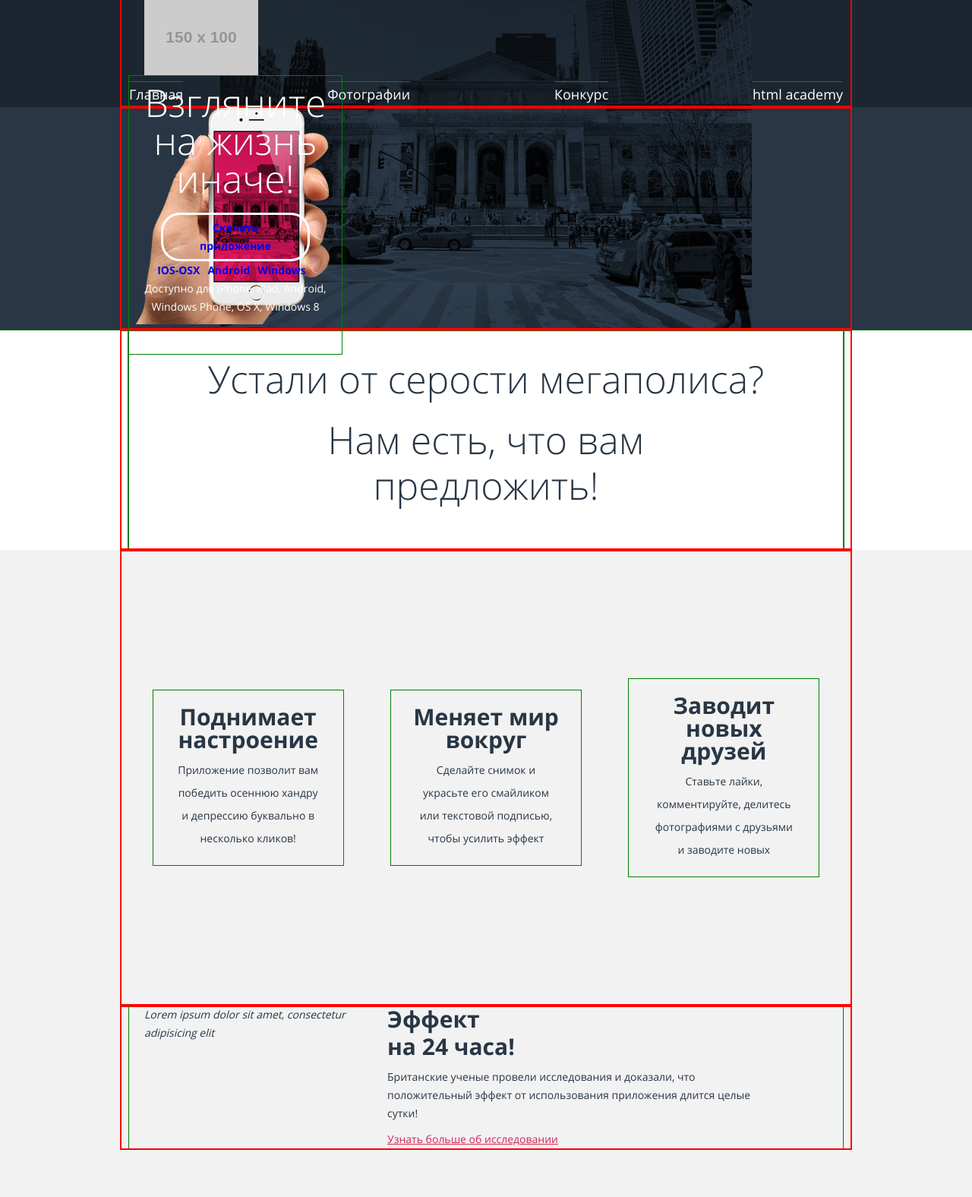
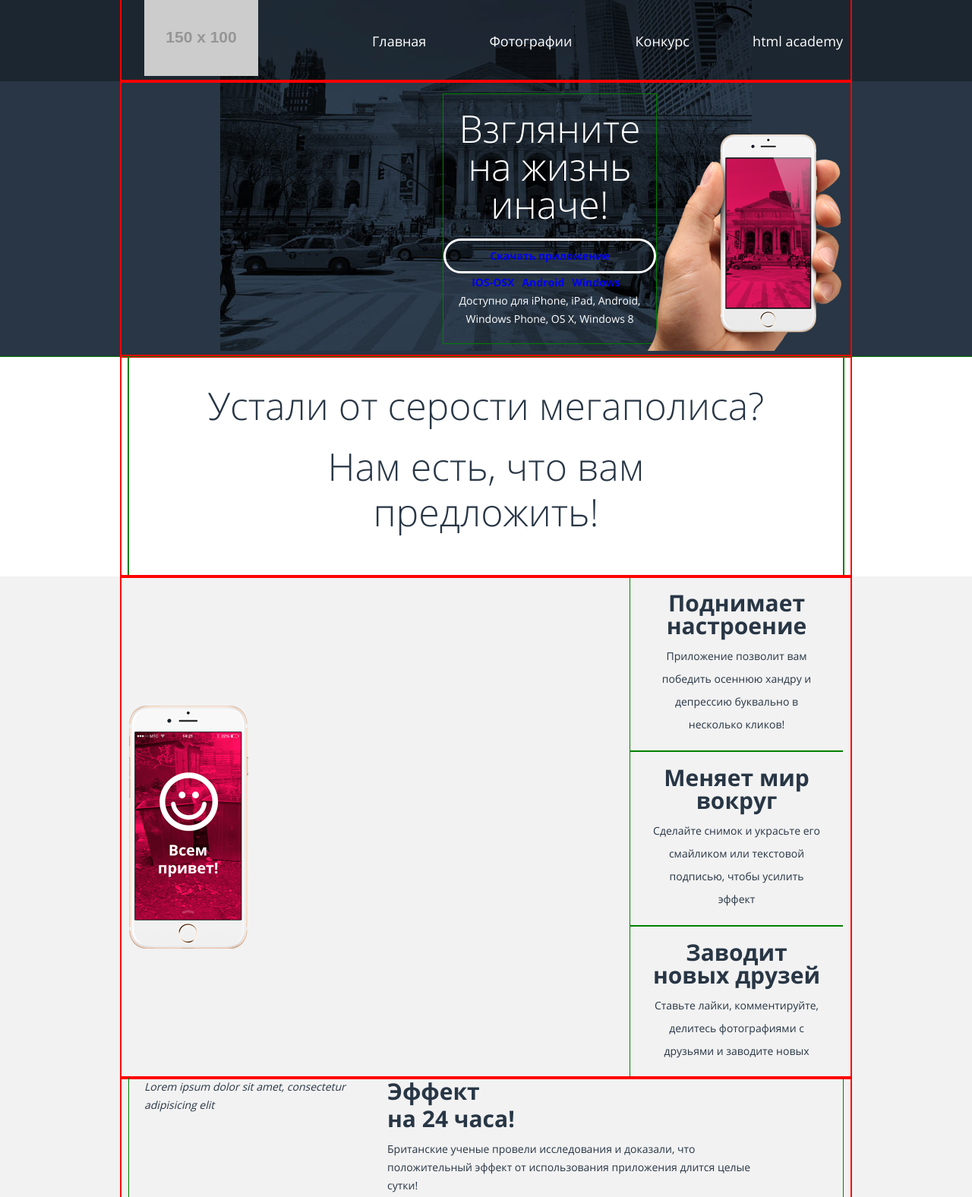
Before and after one commit to KoblentsAV/395743-pink, a website: page index.html in a window 1280 px wide. Shown: the top 1576 px of the page at 76% size. Drawn offline with nearby package versions, Linux system fonts and the light colour scheme; files that its build step writes are made by us from their sources; placeholder pictures from the web are drawn by us.

Commit message:
Доработка

```diff
--- a/index.html
+++ b/index.html
@@ -10,6 +10,7 @@
     <header class="page-header">
       <nav class="main-nav">
         <div class="container">
+          <div class="main-nav__inner">
             <div class="main-nav__logo">
               <a  href="#">
                 <img src="http://placehold.it/150x100" width="150" height="40" alt="Pink">
@@ -22,12 +23,14 @@
               <li class="main-nav__item"><a href="#">html academy</a></li>
             </ul>
           </div>
+        </div>
       </nav>
       <div class="container">
-        <div class="page-header__hero">
+        <div class="download">
+          <div class="download__hero">
             <<img src="img/iphone-hand-mobile@1x.png" width="258" height="286" alt="Pink">
           </div>
-        <div class="download">
+          <div class="download__promo">
             <div class="download__title">
               Взгляните на жизнь иначе!
             </div>
@@ -46,6 +49,7 @@
             </p>
           </div>
         </div>
+      </div>
     </header>
     <main class="page-main">
       <div class="container">
@@ -61,6 +65,7 @@
       <section class="features">
         <div class="container">
           <div class="features__inner">
+            <div class="features__promo">
               <div class="features__description">
                 <p class="features__title">
                   Поднимает настроение
@@ -84,6 +89,7 @@
                 <p class="features__subtitle">
                   Ставьте лайки, комментируйте, делитесь фотографиями с друзьями и заводите новых
                 </p>
+              </div>
             </div>
           </div>
         </div>
--- a/less/blocks/download.less
+++ b/less/blocks/download.less
@@ -1,19 +1,29 @@
 .download {
-  box-sizing: border-box;
+  @media (min-width: 660px) {
+    display: flex;
+    flex-direction: row-reverse;
+    align-items: center;
+  }
+}
+
+.download__promo {
   outline: 1px solid green;
-  padding: 50px 20px;
+  padding-top: 20px;
+  padding-bottom: 20px;
   width: 280px;
   font-weight: bold;
   text-align: center;
   @media (min-width: 660px) {
-    position: absolute;
-    top: 100px;
   }
+}
+
+.download__hero {
+  margin-left: -20px;
+  padding-top: 69px;
 }
 
 .download__title {
   display: none;
-  margin-top: -40px;
   margin-bottom: 20px;
   font-size: 50px;
   font-weight: 300;
@@ -25,11 +35,11 @@
 }
 
 .download__button {
-  width: 150px;
+  width: auto;
   margin: auto;
-  padding-top: 5px;
+  padding-top: 8px;
   padding-right: 20px;
-  padding-bottom: 5px;
+  padding-bottom: 8px;
   padding-left: 20px;
   border: 3px solid white;
   border-radius: 25px;
--- a/less/blocks/features.less
+++ b/less/blocks/features.less
@@ -3,30 +3,40 @@
 }
 
 .features__inner {
-  min-height: 800px;
+  overflow-y: hidden;
+  display: flex;
+  flex-direction: column;
+  align-items: center;
   @media (min-width: 660px) {
-    min-height: 500px;
+    justify-content: space-between;
+    flex-direction: row-reverse;
   }
   @media (min-width: 960px) {
-    display: flex;
-    min-height: 600px;
-    justify-content: space-around;
-    align-items: center;
+  }
+}
+
+.features__inner::after {
+  content: "";
+  margin-bottom: -40px;
+  width: 157px;
+  height: 320px;
+  background-image: url("../img/iphone-screen-mobile@1x.png");
+  background-repeat: no-repeat;
+  @media (min-width: 660px) {
+    margin-bottom: 0;
   }
 }
 
 .features__description {
   outline: 1px solid green;
-  width: 320px;
+  width: 280px;
   padding-top: 20px;
   padding-bottom: 20px;
   text-align: center;
   @media (min-width: 660px) {
-    margin-left: 340px;
     text-align: left;
     @media (min-width: 960px) {
       flex-basis: 250px;
-      margin-left: 0;
       text-align: center;
     }
   }
--- a/less/blocks/main-nav.less
+++ b/less/blocks/main-nav.less
@@ -2,6 +2,9 @@
   margin: 0 auto;
   text-align: center;
   background-color: rgba(0, 0, 0, .3);
+}
+
+.main-nav__inner {
   @media (min-width: 960px) {
     display: flex;
     justify-content: space-between;
@@ -18,13 +21,17 @@
   @media (min-width: 960px) {
     display: flex;
     justify-content: space-between;
-    align-items: baseline;
+    align-items: center;
+    width: 620px;
   }
 }
 
 .main-nav__item {
   border-top: 1px solid #485461;
   border-bottom: 1px solid #000000;
+  @media (min-width: 960px) {
+    border: none;
+  }
 }
 
 .main-nav__item a {
--- a/less/blocks/page-header.less
+++ b/less/blocks/page-header.less
@@ -5,9 +5,6 @@
   background-color: @midnight-color;
   min-height: auto;
   background-image: url("../img/bg-back-mobile@1x.jpg");
-  background-position: center;
+  background-position: top center;
   background-repeat: no-repeat;
 }
-
-.page-header__hero {
-}
```
Lines whose indentation alone changed are shown as unchanged.
